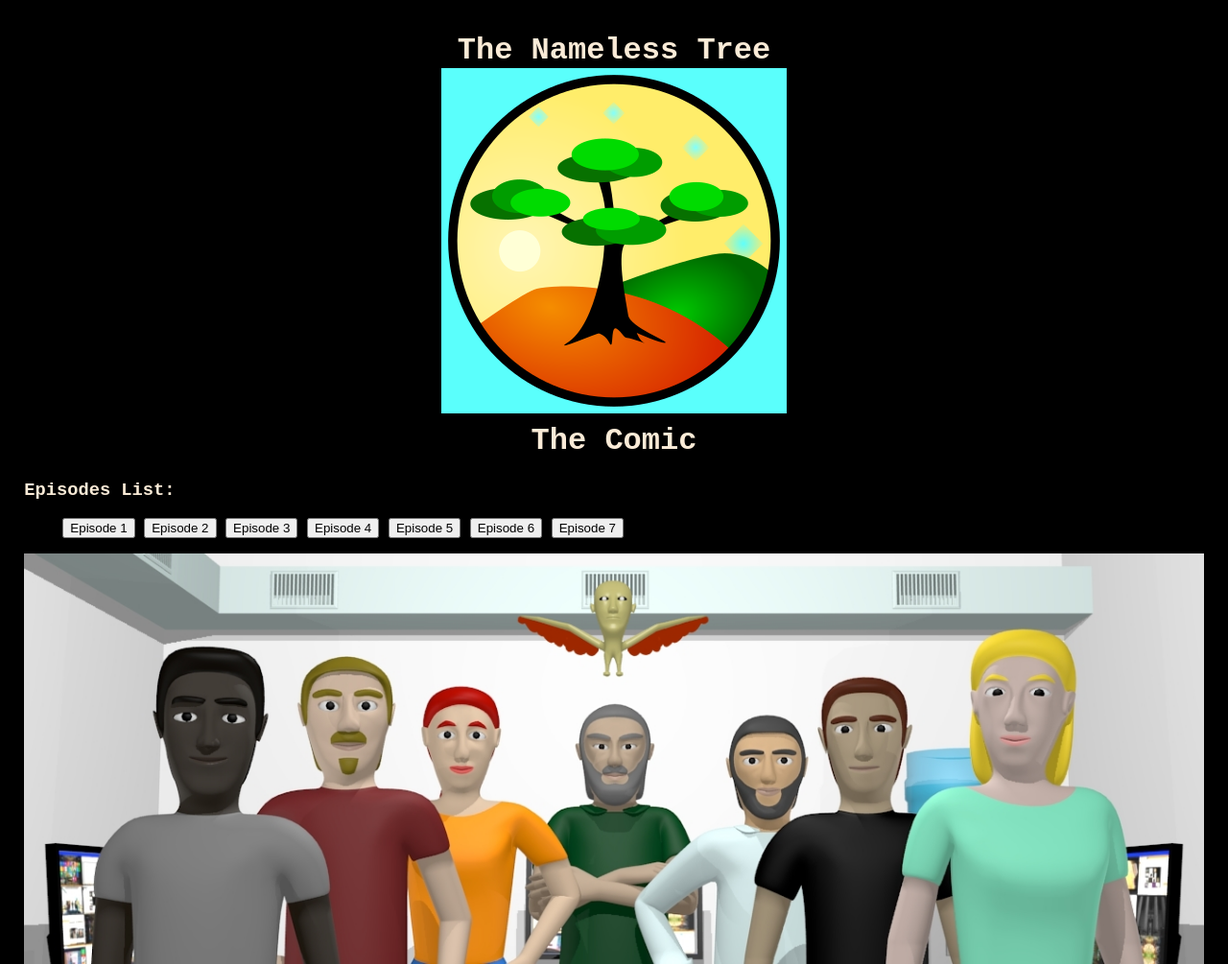
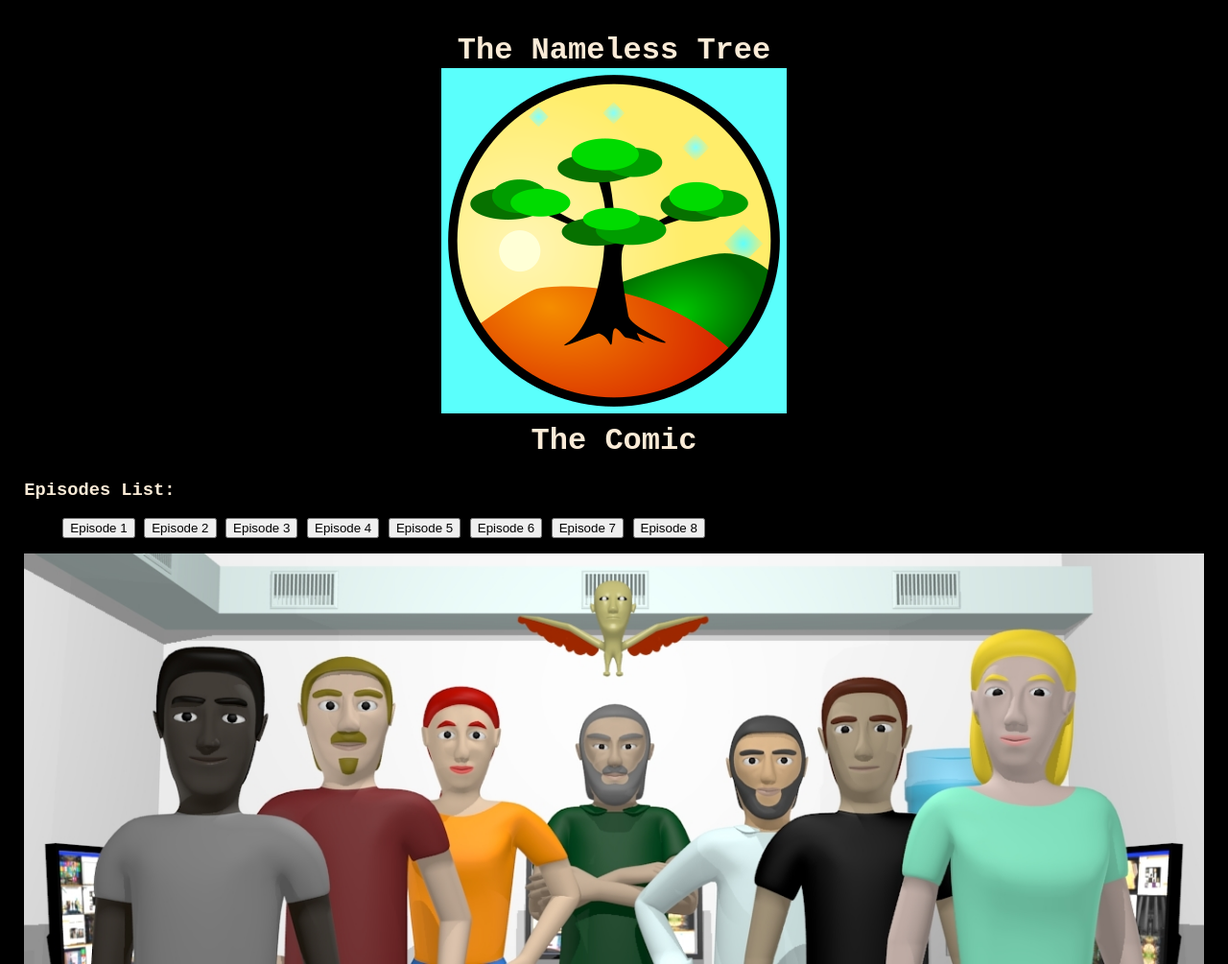
Before and after one commit to NamelessTree/namelesstree.github.io, a plain HTML site: page index.html in a window 1280 px wide. Shown: the top 1005 px of the page at 96% size. Drawn offline with Linux system fonts and the light colour scheme.

Commit message:
Update index.html

```diff
--- a/index.html
+++ b/index.html
@@ -25,6 +25,7 @@
 		<a href="untitled3_E5.jpg" target="blank"><button id="b_index">Episode 5</button></a>
 		<a href="untitled3_E6.jpg" target="blank"><button id="b_index">Episode 6</button></a>
 		<a href="untitled3_E7.jpg" target="blank"><button id="b_index">Episode 7</button></a>
+		<a href="untitled3_E8.jpg" target="blank"><button id="b_index">Episode 8</button></a>
 	</ul>
 
     </div>
```
